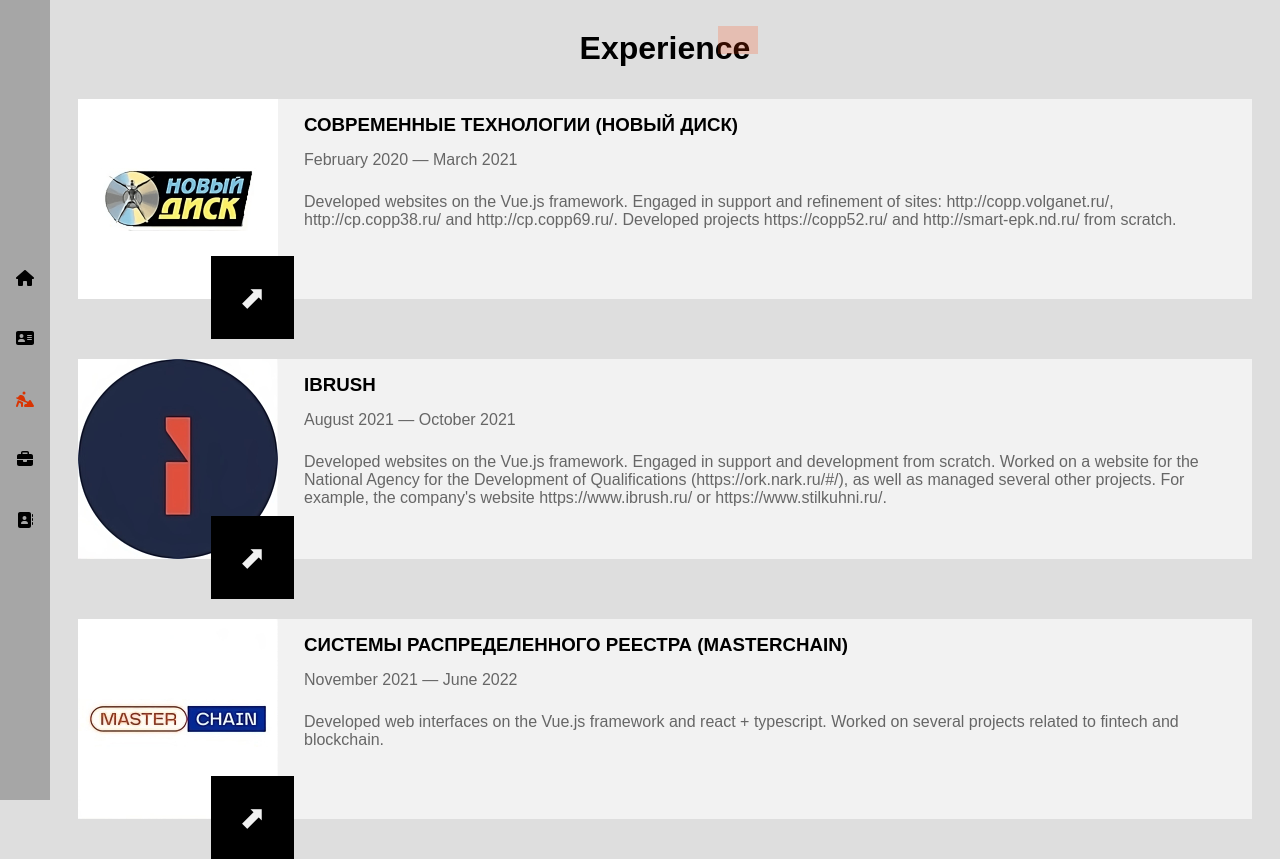
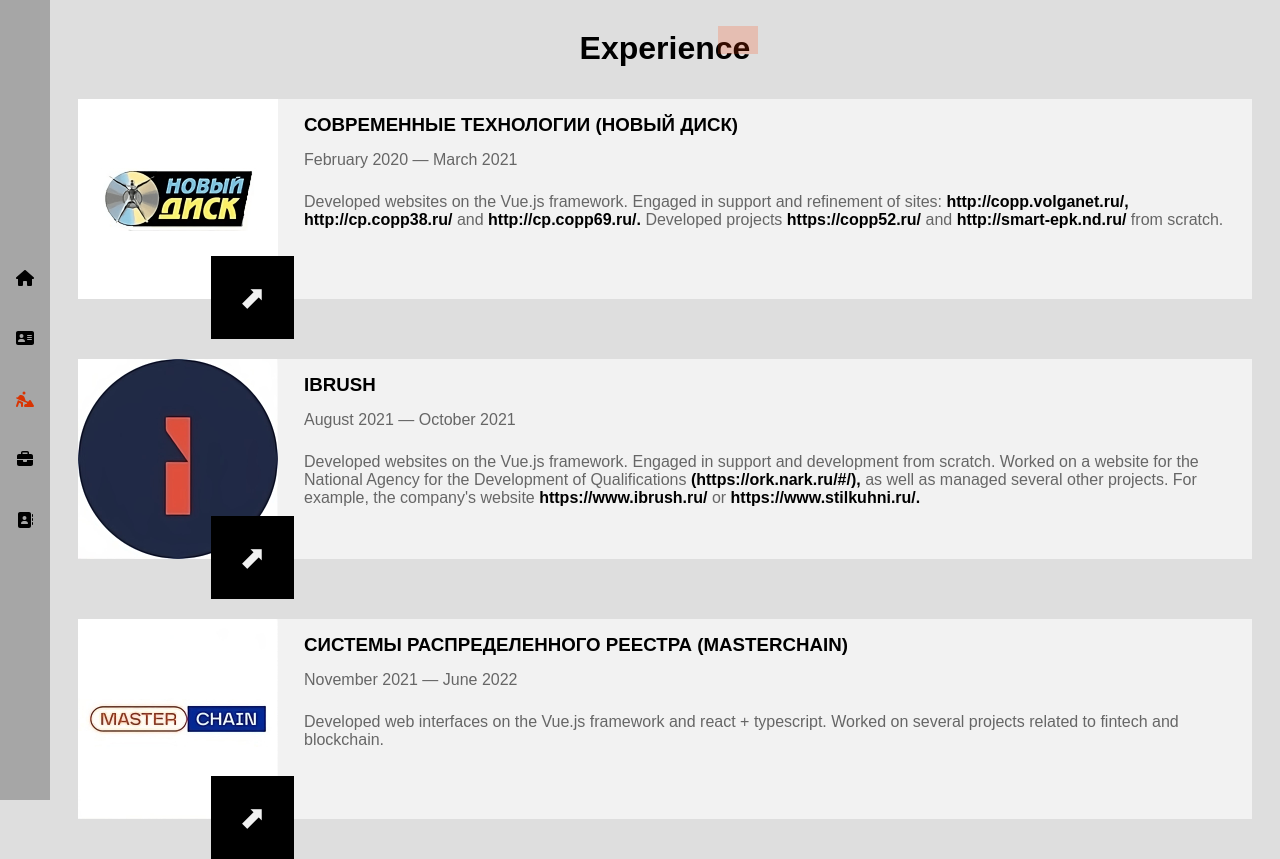
Before and after one commit to AndreyKholopov/new-portfolio, a Vue app: page /Experience in a window 1280 px wide. Built offline with nearby package versions, Linux system fonts and the light colour scheme; a web font is replaced by a local one.

Commit message:
add generate links in experience page

```diff
--- a/src/components/Cards/ExperienceCard.vue
+++ b/src/components/Cards/ExperienceCard.vue
@@ -36,6 +36,20 @@
     }
   },
 
+  computed: {
+    descriptionWithLink() {
+      return this.description
+        .split(' ')
+        .map((el) => {
+          if (!el.includes('http')) return el
+
+          const res = el.replaceAll(/,|\(|\)/g, '')
+          return `<a href="${res}" target="blank">${el}</a>`
+        })
+        .join(' ')
+    },
+  },
+
   methods: {
     getDate(range) {
       let date = new Date(range)
@@ -60,10 +74,26 @@
     <div class="card__wrap">
       <h3 class="card__title">{{ name }}</h3>
       <p class="card__date">{{ startDate }} — {{ finishDate }}</p>
-      <p class="card__description">{{ description }}</p>
+      <p class="card__description" v-html="descriptionWithLink"></p>
     </div>
   </div>
 </template>
+
+<style lang="scss">
+.card {
+  &__description {
+    a {
+      font-weight: bold;
+      color: var(--black-color);
+      transition: color 0.3s ease-in-out;
+
+      &:hover {
+        color: var(--first-color);
+      }
+    }
+  }
+}
+</style>
 
 <style lang="scss" scoped>
 .card {
```
